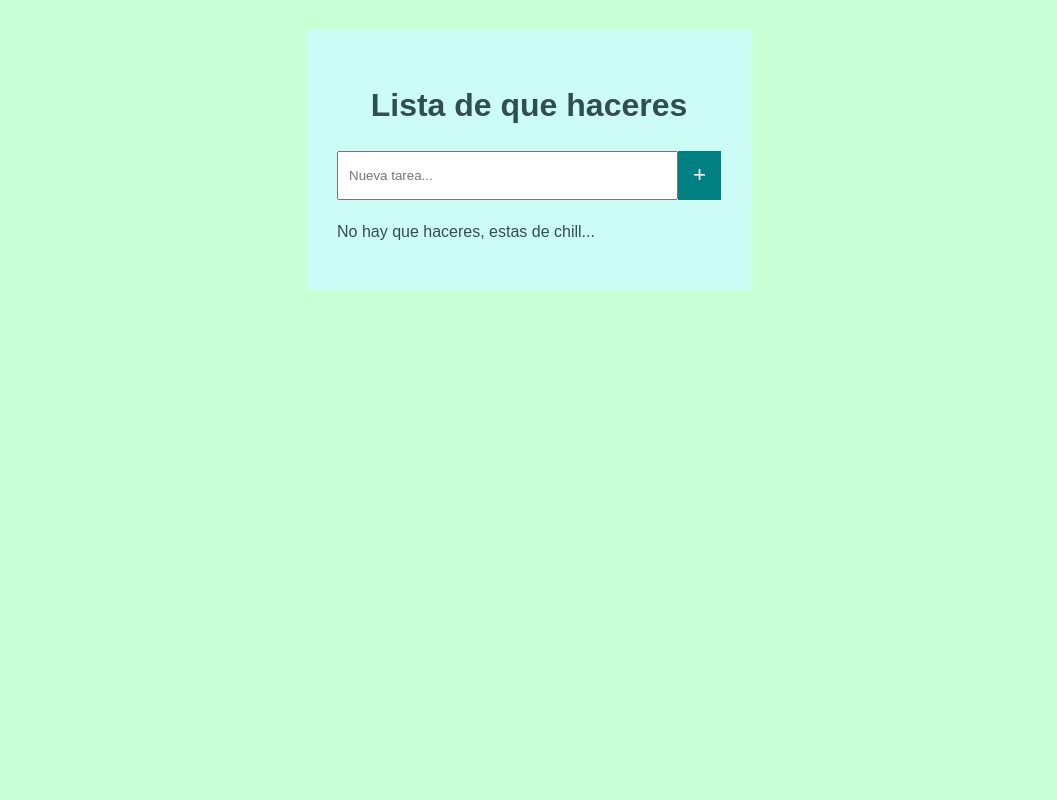
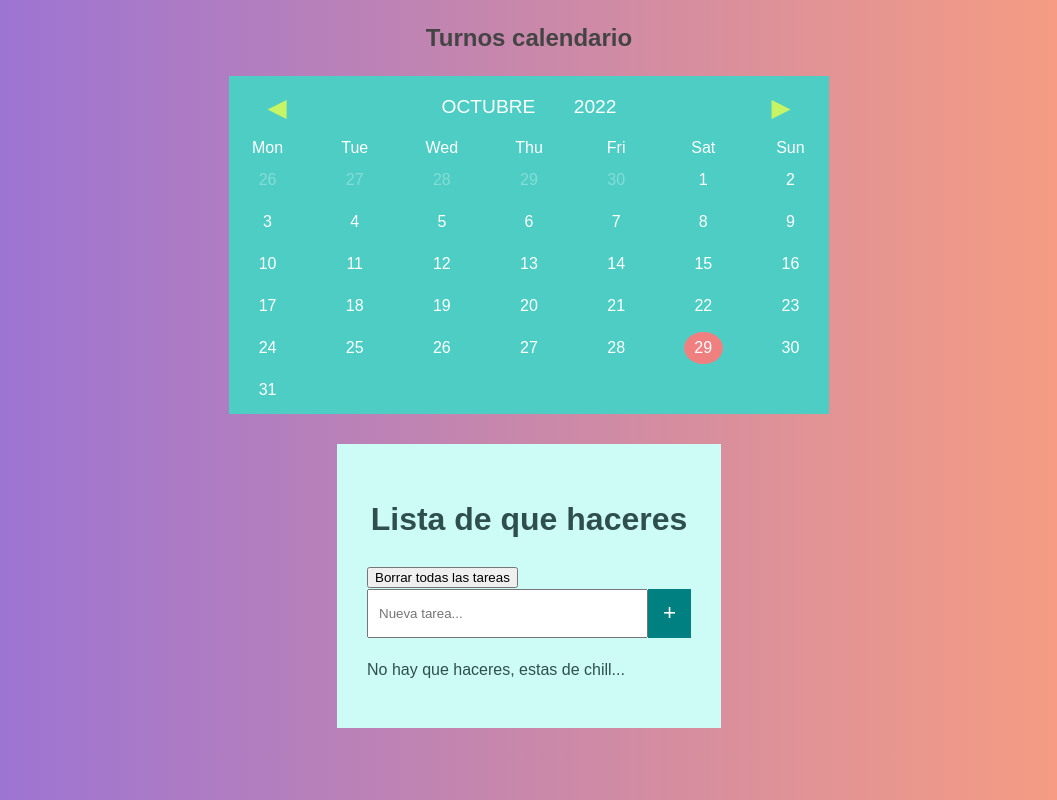
Before and after one commit to Gsilguero/Proyecto-js2022, a plain HTML site: page index.html in a window 1280 px wide. Shown: the whole page, without its empty margins (111-1168 px from the left). Drawn offline with Linux system fonts and the light colour scheme.

Commit message:
agregado js extra

```diff
--- a/css/style.css
+++ b/css/style.css
@@ -1,14 +1,83 @@
+* {
+    -webkit-box-sizing: border-box;
+    box-sizing: border-box; }
+
+body {
+    background: -webkit-gradient(linear, left top, right top, from(mediumpurple), to(lightsalmon));
+    background: -webkit-linear-gradient(left, mediumpurple, lightsalmon);
+    background: -o-linear-gradient(left, mediumpurple, lightsalmon);
+    background: linear-gradient(to right, mediumpurple, lightsalmon); }
+
+.title {
+    text-align: center;
+    color: #444; }
+
+.calendar {
+    background: #4ECDC4;
+    width: 80%;
+    max-width: 600px;
+    margin: 1em auto;
+    padding: .5em 0; }
+    .calendar__info {
+    display: -webkit-box;
+    display: -ms-flexbox;
+    display: flex;
+    -webkit-box-align: center;
+    -ms-flex-align: center;
+    align-items: center;
+    padding: 0 2em;
+    font-size: 1.2em;
+    text-transform: uppercase; }
+    .calendar__prev, .calendar__next {
+    color: #C7F464;
+    cursor: pointer;
+    font-size: 1.3em; }
+    .calendar__prev {
+    margin-right: auto; }
+    .calendar__next {
+    margin-left: auto; }
+    .calendar__week, .calendar__dates {
+    display: grid;
+    grid-template-columns: repeat(7, 1fr);
+    grid-gap: 10px; }
+    .calendar__month, .calendar__year {
+    padding: .5em 1em; }
+    .calendar__item {
+    text-align: center;
+    line-height: 2; }
+    .calendar__today {
+    background: lightcoral;
+    color: white;
+    width: 50%;
+    border-radius: 50%;
+    margin: auto; }
+    .calendar__last-days {
+    opacity: .3; }
+
+
+
+
+
+
+
+
+
+
+
+
+
+
+
 body {
     margin: 0;
     padding: 0;
     font-size: 16px;
     font-family: Arial, Helvetica, sans-serif;
     line-height: 1.5;
-    background-color: #C8FFD4;
     color: white;
 }
 
-h1 {
+#tituloLISTA {
     text-align: center;
     color: darkslategrey;
 }
--- a/index.html
+++ b/index.html
@@ -5,11 +5,46 @@
     <meta http-equiv="X-UA-Compatible" content="IE=edge">
     <meta name="viewport" content="width=device-width, initial-scale=1.0">
     <title>Agenda de tareas</title>
+
     <link rel="stylesheet" href="css/style.css">
 </head>
 <body>
+
+
+<h2 class="title">Turnos calendario</h2>
+
+<div class="calendar">
+    <div class="calendar__info">
+        <div class="calendar__prev" id="prev-month">&#9664;</div>
+        <div class="calendar__month" id="month"></div>
+        <div class="calendar__year" id="year"></div>
+        <div class="calendar__next" id="next-month">&#9654;</div>
+    </div>
+
+    <div class="calendar__week">
+        <div class="calendar__day calendar__item">Mon</div>
+        <div class="calendar__day calendar__item">Tue</div>
+        <div class="calendar__day calendar__item">Wed</div>
+        <div class="calendar__day calendar__item">Thu</div>
+        <div class="calendar__day calendar__item">Fri</div>
+        <div class="calendar__day calendar__item">Sat</div>
+        <div class="calendar__day calendar__item">Sun</div>
+    </div>
+
+    <div class="calendar__dates" id="dates"></div>
+</div>
+
+<script src="js/turnos.js"></script>
+
+
+
+
+
     <div class="contenedor">
-        <h1>Lista de que haceres</h1>
+        <h1 id="tituloLISTA">Lista de que haceres</h1>
+
+        <button id="borrarTodas">Borrar todas las tareas</button>
+
         <div class="buscador">
             <form action="">
                 <input type="text" placeholder="Nueva tarea..." name="" id="">
@@ -28,5 +63,6 @@
 <script src="js/agregarTareas.js"> </script>
 
 
+
 </body>
 </html>
--- a/js/agregarTareas.js
+++ b/js/agregarTareas.js
@@ -47,3 +47,7 @@ function ButtonBorrar () {
     return Borrar;
 
 }
+
+document.getElementById("borrarTodas").addEventListener("click", () => {
+    ul.innerHTML = ""
+})
--- /dev/null
+++ b/js/turnos.js
@@ -0,0 +1,106 @@
+let monthNames = [
+    'Enero',
+    'Febrero',
+    'Marzo',
+    'Abril',
+    'Mayo',
+    'Junio',
+    'Julio',
+    'Agosto',
+    'Septiembre',
+    'Octubre',
+    'Noviembre',
+    'Diciembre'];
+
+let currentDate = new Date();
+let currentDay = currentDate.getDate();
+let monthNumber = currentDate.getMonth();
+let currentYear = currentDate.getFullYear();
+
+let dates = document.getElementById('dates');
+let month = document.getElementById('month');
+let year = document.getElementById('year');
+
+let prevMonthDOM = document.getElementById('prev-month');
+let nextMonthDOM = document.getElementById('next-month');
+
+month.textContent = monthNames[monthNumber];
+year.textContent = currentYear.toString();
+
+prevMonthDOM.addEventListener('click', ()=>lastMonth());
+nextMonthDOM.addEventListener('click', ()=>nextMonth());
+
+
+
+const writeMonth = (month) => {
+
+    for(let i = startDay(); i>0;i--){
+        dates.innerHTML += ` <div class="calendar__date calendar__item calendar__last-days">
+            ${getTotalDays(monthNumber-1)-(i-1)}
+        </div>`;
+    }
+
+    for(let i=1; i<=getTotalDays(month); i++){
+        if(i===currentDay) {
+            dates.innerHTML += ` <div class="calendar__date calendar__item calendar__today">${i}</div>`;
+        }else{
+            dates.innerHTML += ` <div class="calendar__date calendar__item">${i}</div>`;
+        }
+    }
+}
+
+const getTotalDays = month => {
+    if(month === -1) month = 11;
+
+    if (month == 0 || month == 2 || month == 4 || month == 6 || month == 7 || month == 9 || month == 11) {
+        return  31;
+
+    } else if (month == 3 || month == 5 || month == 8 || month == 10) {
+        return 30;
+
+    } else {
+
+        return isLeap() ? 29:28;
+    }
+}
+
+const isLeap = () => {
+    return ((currentYear % 100 !==0) && (currentYear % 4 === 0) || (currentYear % 400 === 0));
+}
+
+const startDay = () => {
+    let start = new Date(currentYear, monthNumber, 1);
+    return ((start.getDay()-1) === -1) ? 6 : start.getDay()-1;
+}
+
+const lastMonth = () => {
+    if(monthNumber !== 0){
+        monthNumber--;
+    }else{
+        monthNumber = 11;
+        currentYear--;
+    }
+
+    setNewDate();
+}
+
+const nextMonth = () => {
+    if(monthNumber !== 11){
+        monthNumber++;
+    }else{
+        monthNumber = 0;
+        currentYear++;
+    }
+
+    setNewDate();
+}
+
+const setNewDate = () => {
+    currentDate.setFullYear(currentYear,monthNumber,currentDay);
+    month.textContent = monthNames[monthNumber];
+    year.textContent = currentYear.toString();
+    dates.textContent = '';
+    writeMonth(monthNumber);
+}
+
+writeMonth(monthNumber);
```
